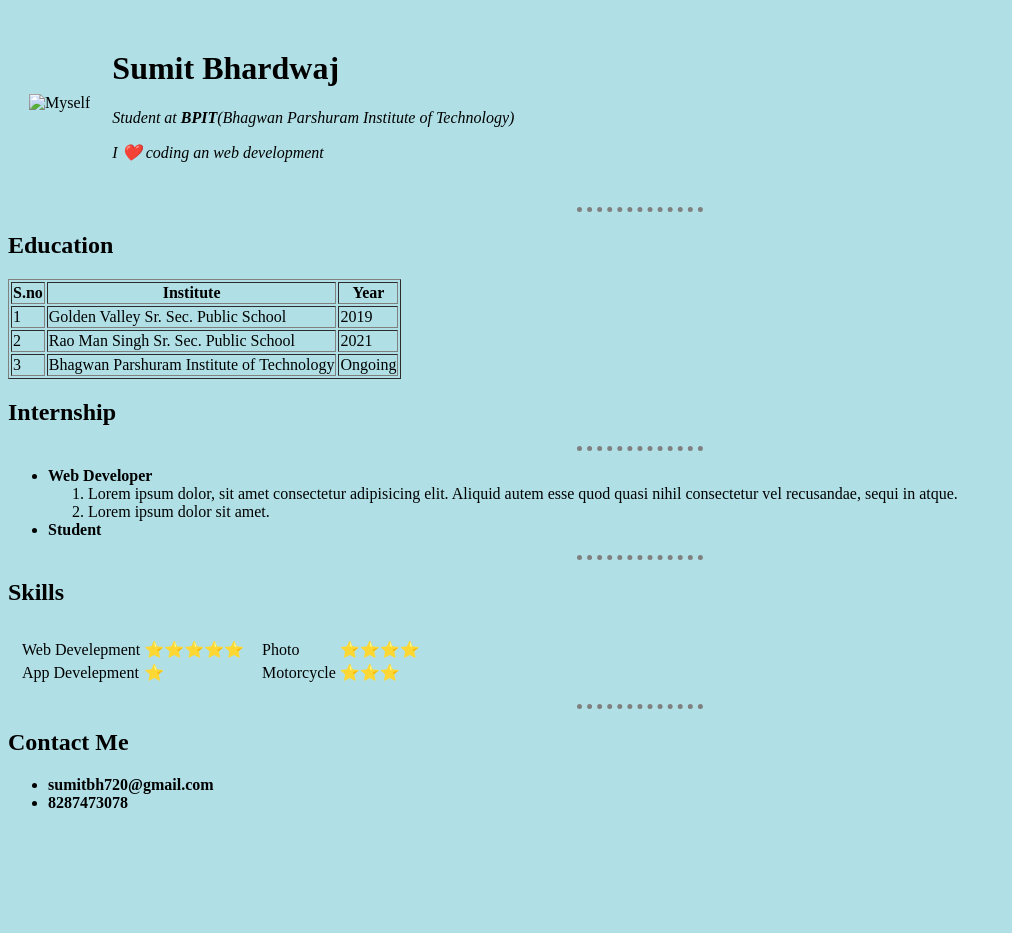
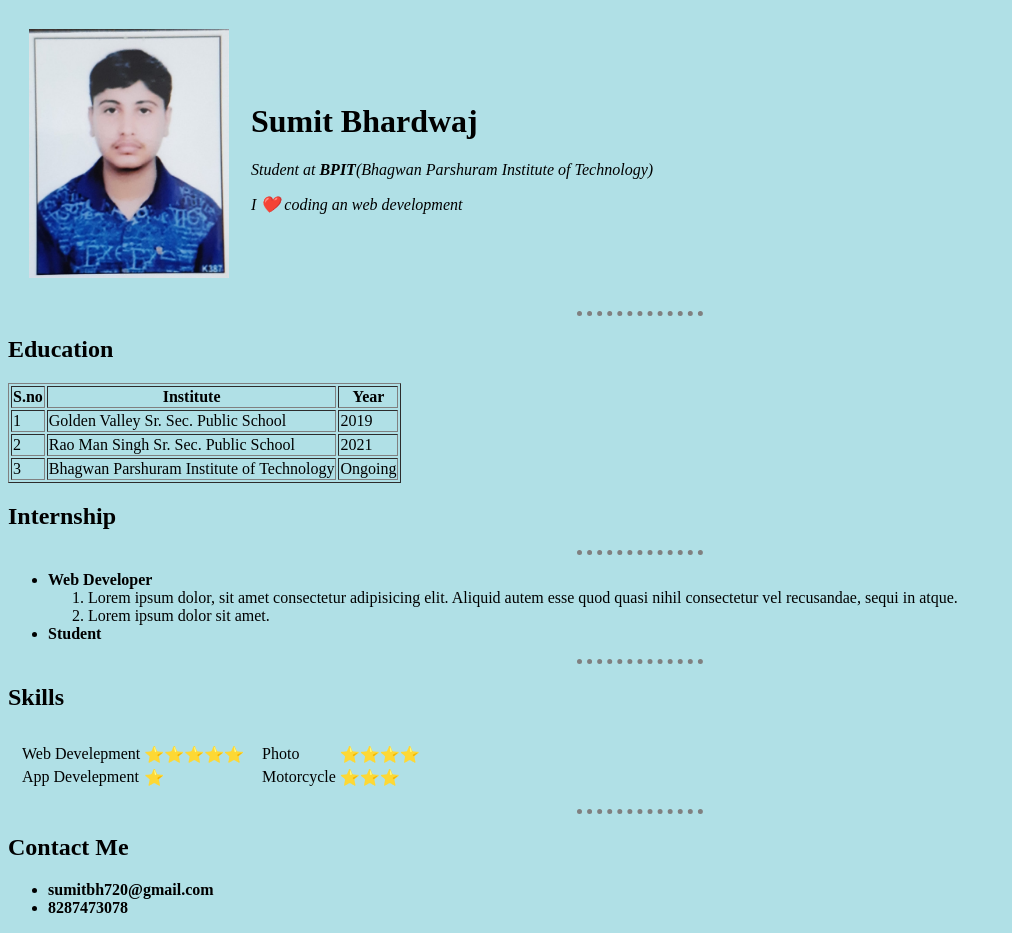
Before and after one commit to Sumit-Bhardwaj-BPIT/CV, a plain HTML site: page INDEX.HTML in a window 1280 px wide. Shown: the whole page, without its empty margins (0-1012 px from the left). Before the commit the page ends 828 px from the top, so only its background shows below. Drawn offline with Linux system fonts and the light colour scheme; files that its build step writes are made by us from their sources.

Commit message:
Update INDEX.HTML

```diff
--- a/INDEX.HTML
+++ b/INDEX.HTML
@@ -11,7 +11,7 @@
 
     <table cellspacing="20">
         <td>
-            <img src="/images/photo.jpg" alt="Myself" width="200" >
+            <img src="photo.jpg" alt="Myself" width="200" >
         </td>
         <td><h1>Sumit Bhardwaj</h1>
             <p><em>Student at <b>BPIT</b>(Bhagwan Parshuram Institute of Technology)</p>
```
